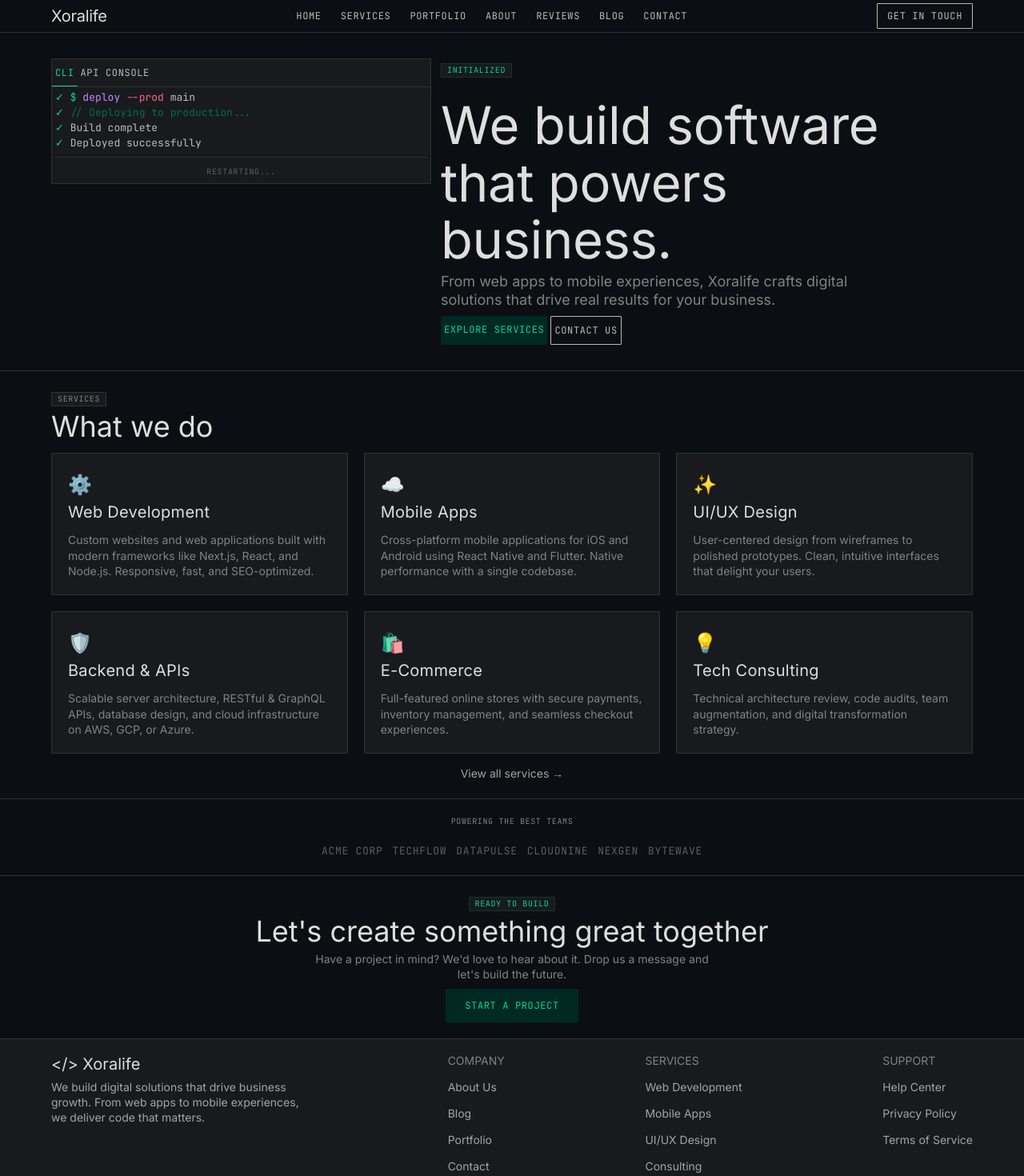
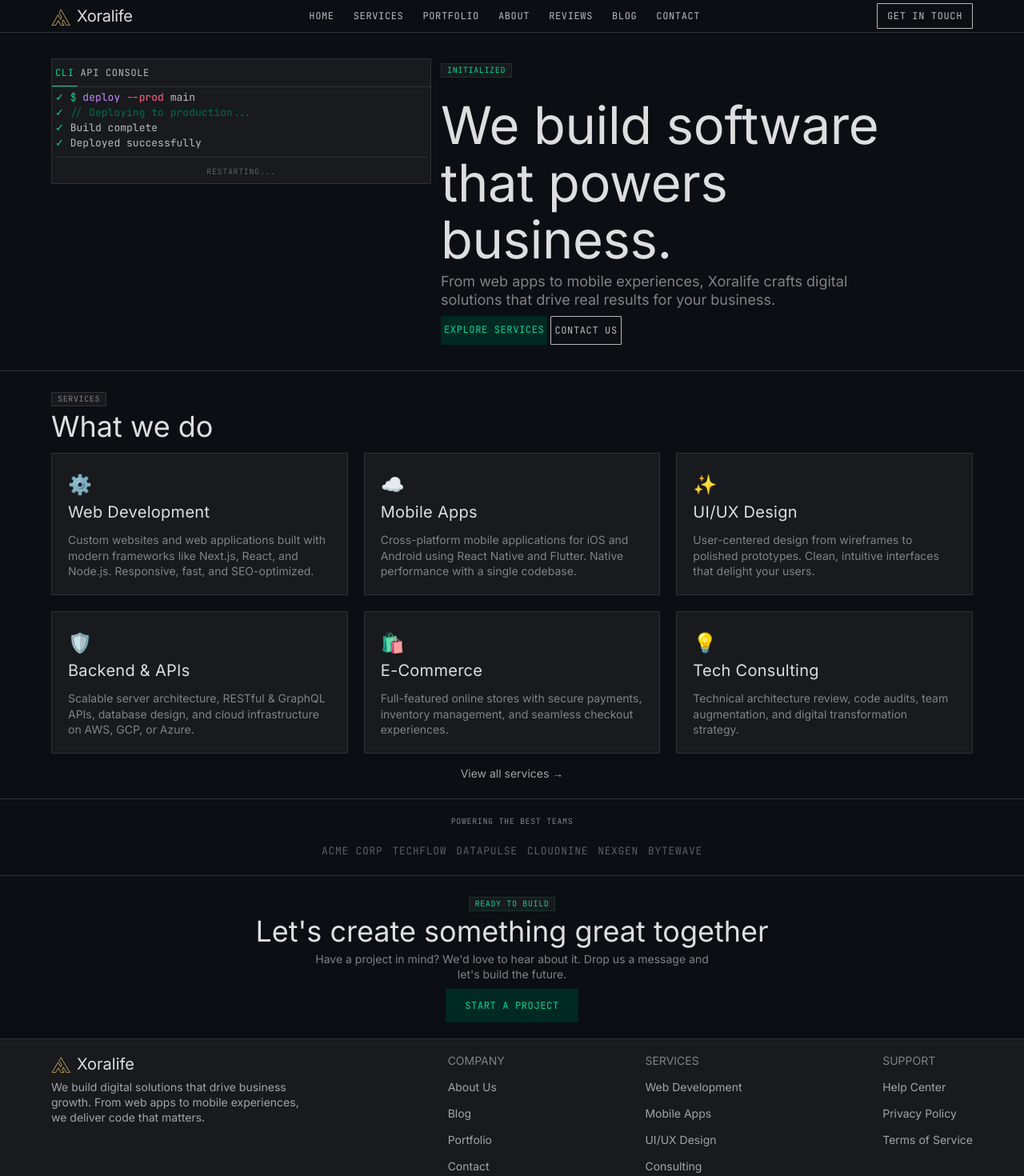
Before and after one commit to xoralife/company-with-opencode, a Next.js app: page / in a window 1280 px wide. Shown: the top 1470 px of the page at 80% size. Built offline with nearby package versions, Linux system fonts and the light colour scheme.

Commit message:
Add favicon and logo in header/footer

```diff
--- a/app/layout.tsx
+++ b/app/layout.tsx
@@ -17,8 +17,9 @@ const jetbrainsMono = JetBrains_Mono({
 });
 
 export const metadata: Metadata = {
-  title: "Software House — Premium Development Services",
+  title: "Xoralife — Premium Development Services",
   description: "We build websites, apps, and digital solutions for your business.",
+  icons: { icon: "/logo.png" },
 };
 
 export default function RootLayout({
--- a/components/Footer.tsx
+++ b/components/Footer.tsx
@@ -1,3 +1,4 @@
+import Image from "next/image";
 import Link from "next/link";
 
 const footerColumns = [
@@ -35,9 +36,10 @@ export default function Footer() {
       <div className="mx-auto max-w-[1200px] px-6 py-16">
         <div className="flex flex-wrap justify-between gap-12">
           <div className="max-w-xs">
-            <Link href="/" className="flex items-center gap-1">
+            <Link href="/" className="flex items-center gap-2">
+              <Image src="/logo.png" alt="Xoralife" width={24} height={24} className="rounded-[1px]" />
               <span className="font-[family-name:var(--font-suisse)] text-[20px] font-[400] text-[#dedede]">
-                &lt;/&gt; Xoralife
+                Xoralife
               </span>
             </Link>
             <p className="mt-4 font-[family-name:var(--font-suisse)] text-[14px] font-[400] leading-[1.38] text-[#a3a4a5]">
--- a/components/Header.tsx
+++ b/components/Header.tsx
@@ -1,5 +1,6 @@
 "use client";
 
+import Image from "next/image";
 import Link from "next/link";
 import { useState } from "react";
 
@@ -19,8 +20,11 @@ export default function Header() {
   return (
     <header className="border-b border-[#303235]">
       <div className="mx-auto flex max-w-[1200px] items-center justify-between px-6 py-4">
-        <Link href="/" className="font-[family-name:var(--font-suisse)] text-[20px] font-[400] text-[#dedede] tracking-[-0.3px]">
-          Xoralife
+        <Link href="/" className="flex items-center gap-2">
+          <Image src="/logo.png" alt="Xoralife" width={24} height={24} className="rounded-[1px]" />
+          <span className="font-[family-name:var(--font-suisse)] text-[20px] font-[400] text-[#dedede] tracking-[-0.3px]">
+            Xoralife
+          </span>
         </Link>
 
         <nav className="hidden items-center gap-6 md:flex">
```
Also changed, not shown: all pics/logo.png (added), public/logo.png (added).
